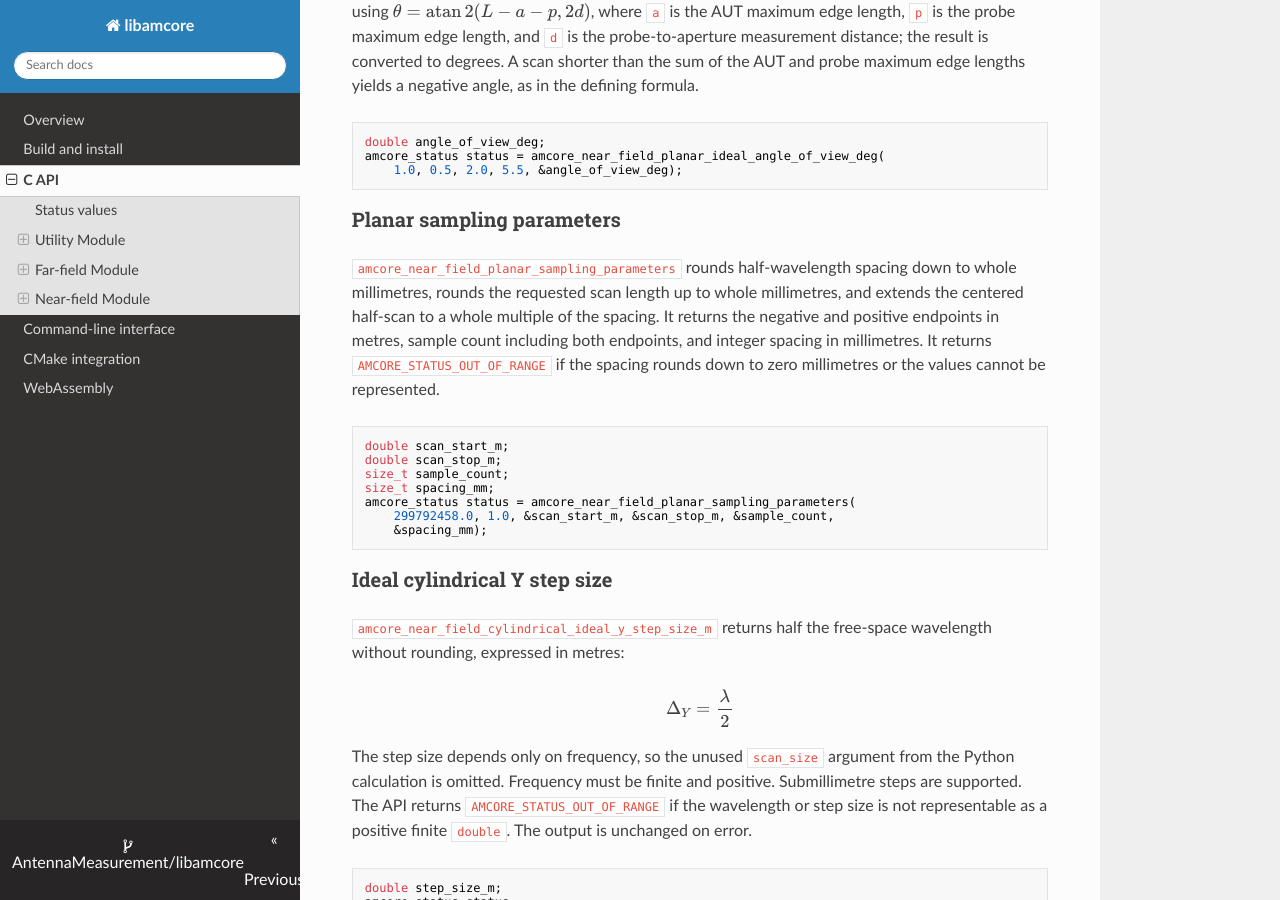
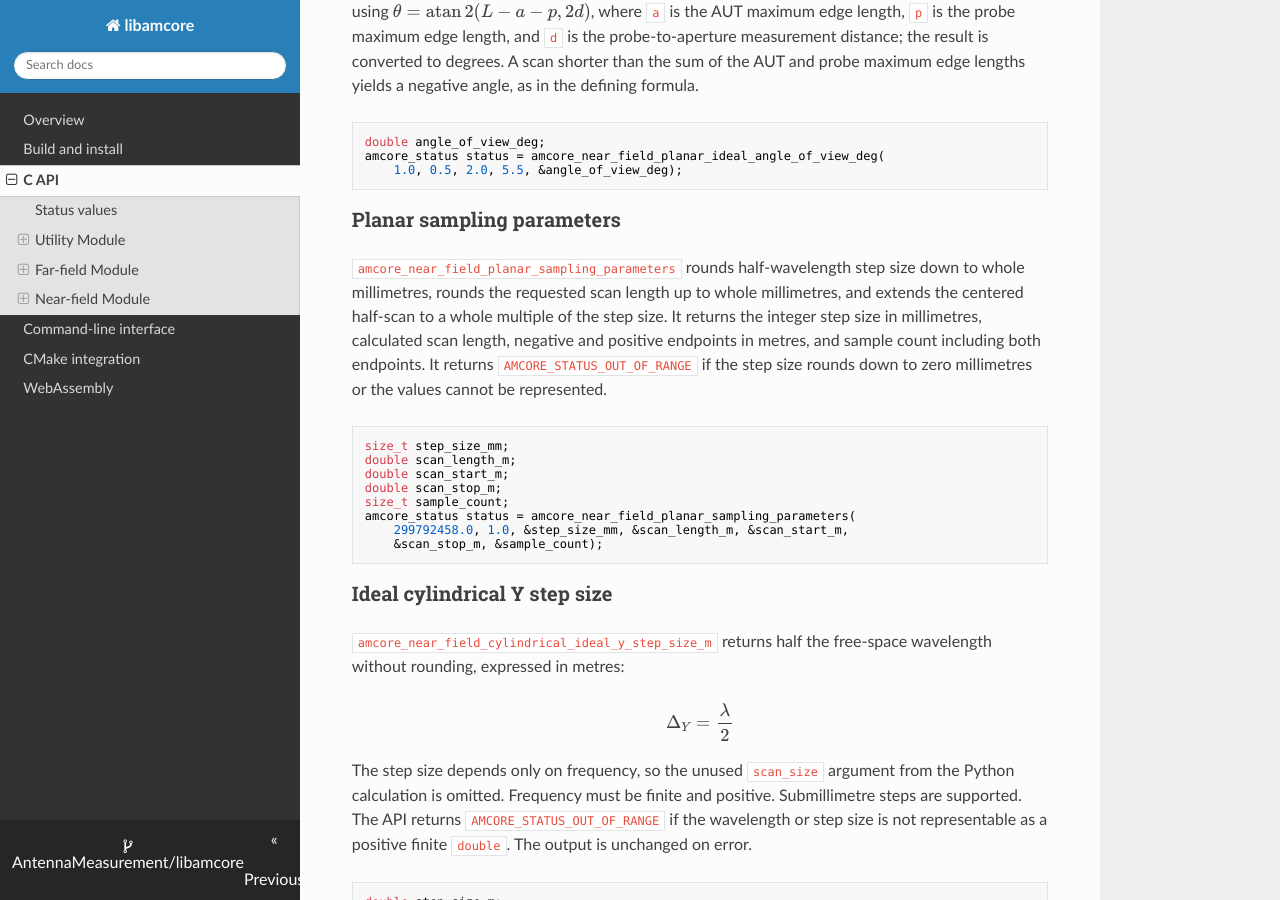
Before and after one commit to AntennaMeasurement/libamcore, an MkDocs documentation site: the page built from docs/public/api.md, in a window 1280 px wide and 900 px high, scrolled down 4094 px. Built offline with MkDocs 1.6.1, drawn with Linux system fonts in a browser that asks for light colours; nearby versions of some CDN libraries.

Commit message:
feat: update near-field sampling parameters to include step size and scan length, and adjust related documentation

````diff
--- a/docs/public/api.md
+++ b/docs/public/api.md
@@ -222,22 +222,23 @@ amcore_status status = amcore_near_field_planar_ideal_angle_of_view_deg(
 
 ### Planar sampling parameters
 
-`amcore_near_field_planar_sampling_parameters` rounds half-wavelength spacing
-down to whole millimetres, rounds the requested scan length up to whole
+`amcore_near_field_planar_sampling_parameters` rounds half-wavelength step
+size down to whole millimetres, rounds the requested scan length up to whole
 millimetres, and extends the centered half-scan to a whole multiple of the
-spacing. It returns the negative and positive endpoints in metres, sample
-count including both endpoints, and integer spacing in millimetres. It returns
-`AMCORE_STATUS_OUT_OF_RANGE` if the spacing rounds down to zero millimetres or
-the values cannot be represented.
+step size. It returns the integer step size in millimetres, calculated scan
+length, negative and positive endpoints in metres, and sample count including
+both endpoints. It returns `AMCORE_STATUS_OUT_OF_RANGE` if the step size
+rounds down to zero millimetres or the values cannot be represented.
 
 ```c
+size_t step_size_mm;
+double scan_length_m;
 double scan_start_m;
 double scan_stop_m;
 size_t sample_count;
-size_t spacing_mm;
 amcore_status status = amcore_near_field_planar_sampling_parameters(
-    299792458.0, 1.0, &scan_start_m, &scan_stop_m, &sample_count,
-    &spacing_mm);
+    299792458.0, 1.0, &step_size_mm, &scan_length_m, &scan_start_m,
+    &scan_stop_m, &sample_count);
 ```
 
 ### Ideal cylindrical Y step size
````
Also changed, not shown: README.md (+1 -1 lines), docs/public/cli.md (+6 -3 lines), docs/public/index.md (+1 -1 lines), 6 other files.
